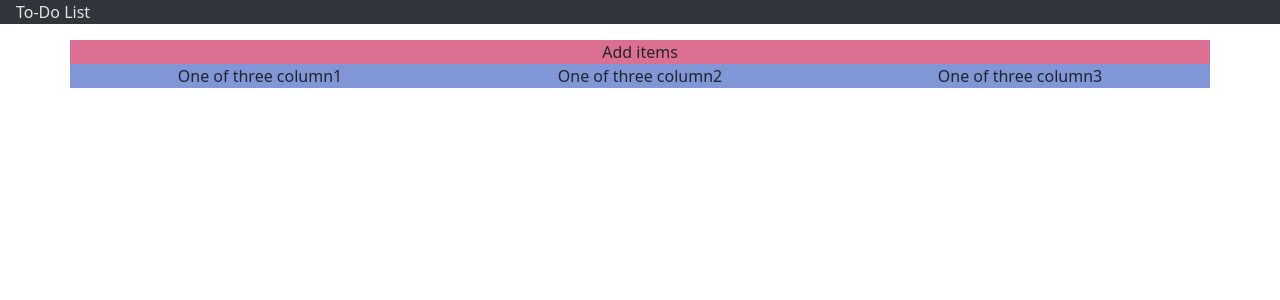
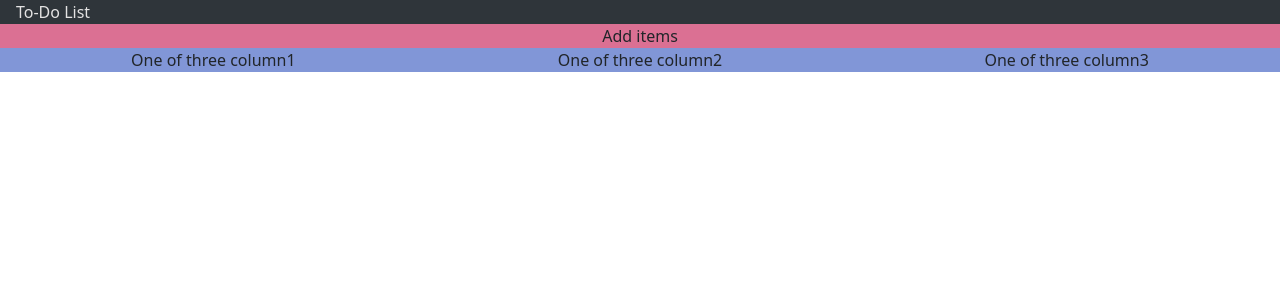
Before and after one commit to bogdana03/AngularToDo, an Angular app: page / in a window 1280 px wide. Shown: the top 300 px of the page. Built offline with nearby package versions, Linux system fonts and the light colour scheme.

Commit message:
appdate the todo list

```diff
--- a/src/app/navbar/navbar.component.html
+++ b/src/app/navbar/navbar.component.html
@@ -1,5 +1,3 @@
-<p>
-  <mat-toolbar style="background-color:#2f353a; color: rgb(228, 227, 227);">
-    <span>To-Do List</span>
-  </mat-toolbar>
-</p>
+<mat-toolbar style="background-color:#2f353a; color: rgb(228, 227, 227);">
+  <span>To-Do List</span>
+</mat-toolbar>
--- a/src/app/todo/todo.component.html
+++ b/src/app/todo/todo.component.html
@@ -1,13 +1,13 @@
+
   <div class="container-fluid">
-  <!--created container first row for add item-->
-    <div class="container text-center">
-  <div class="row align-items-center">
+   <!--  created container first row for add item-->
+  <div class="row align-items-center text-center">
     <div class="col-md-12" style="background-color: palevioletred;">
                     Add items
     </div>
   </div>
-    <!--creating containers for list-->
-  <div class="row " style="background-color: rgb(129, 150, 215);">
+     <!-- creating containers for list-->
+  <div class="row text-center" style="background-color: rgb(129, 150, 215);">
     <div class="col-md-4">
           One of three column1
     </div>
@@ -19,5 +19,3 @@
     </div>
   </div>
 </div>
-
-</div>
```
Lines whose indentation alone changed are shown as unchanged.
